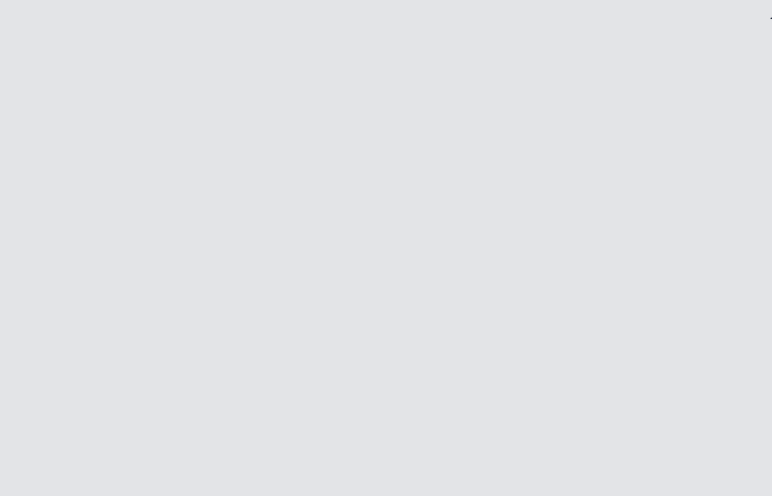
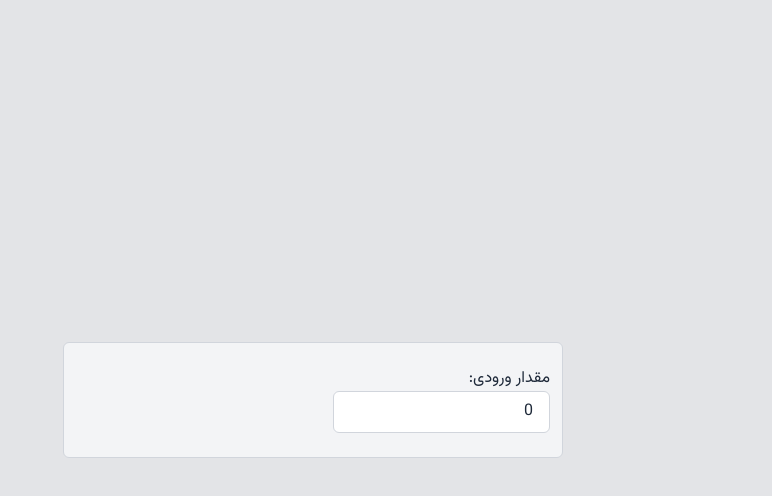
Before and after one commit to Alireza-ghate/currency-converter-task, a React (Vite) app: page / in a window 1280 px wide. Shown: the top 496 px of the page, without its empty margins (508-1280 px from the left). Built offline with nearby package versions, Linux system fonts and the light colour scheme.

Commit message:
feat: add inputAmount and basic layout styles

```diff
--- a/src/App.tsx
+++ b/src/App.tsx
@@ -2,7 +2,7 @@ import Converter from "./components/Converter";
 
 function App() {
   return (
-    <div>
+    <div className="h-screen w-screen flex justify-center items-center px-8">
       <Converter />
     </div>
   );
--- a/src/components/Converter.tsx
+++ b/src/components/Converter.tsx
@@ -1,5 +1,17 @@
+import InputAmount from "./InputAmount";
+
 function Converter() {
-  return <div>تبدیلگر</div>;
+  //compute converted amount based on conversion type:
+  // const convertedAmountToDollar =
+  //   exchangeRate === 0 ? 0 : Number((amount / exchangeRate).toFixed(2));
+  // const convertedAmountToRial = amount * exchangeRate;
+  return (
+    <div className="bg-gray-100 border border-gray-300 rounded-md w-full max-w-[500px] min-w-[300px] mx-auto px-3 py-6">
+      <form>
+        <InputAmount />
+      </form>
+    </div>
+  );
 }
 
 export default Converter;
--- /dev/null
+++ b/src/components/Input.tsx
@@ -0,0 +1,14 @@
+type InputProps = React.InputHTMLAttributes<HTMLInputElement>;
+
+function Input(props: InputProps) {
+  return (
+    <input
+      {...props}
+      className={`border-gray-300 border bg-white focus:outline-none focus:ring-1 focus:ring-gray-400 rounded-md px-4 py-2 ${
+        props.className || ""
+      }`}
+    />
+  );
+}
+
+export default Input;
--- /dev/null
+++ b/src/components/InputAmount.tsx
@@ -0,0 +1,26 @@
+import { useState } from "react";
+import Input from "./Input";
+
+function InputAmount() {
+  const [amount, setAmount] = useState(0);
+  return (
+    <div className="form-row">
+      <label className="label" htmlFor="inputAmount">
+        مقدار ورودی:
+      </label>
+      <div className="space-x-3">
+        <Input
+          id="inputAmount"
+          value={amount}
+          onChange={(e) => setAmount(Number(e.target.value))}
+          type="number"
+          min={0}
+          step={1000}
+        />
+        {/* <span>{conversionType === "usd" ? "ریال" : "دلار"}</span> */}
+      </div>
+    </div>
+  );
+}
+
+export default InputAmount;
```
